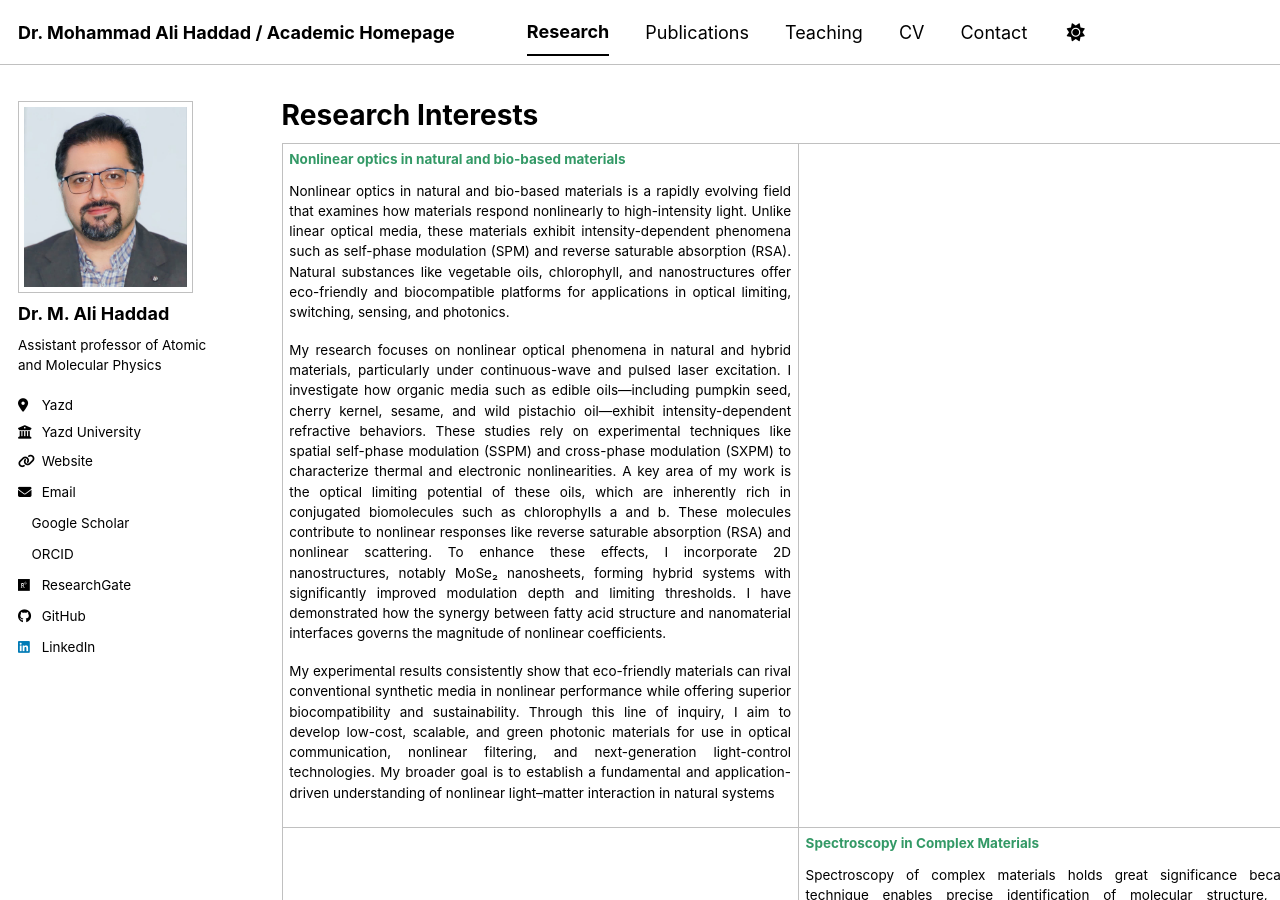
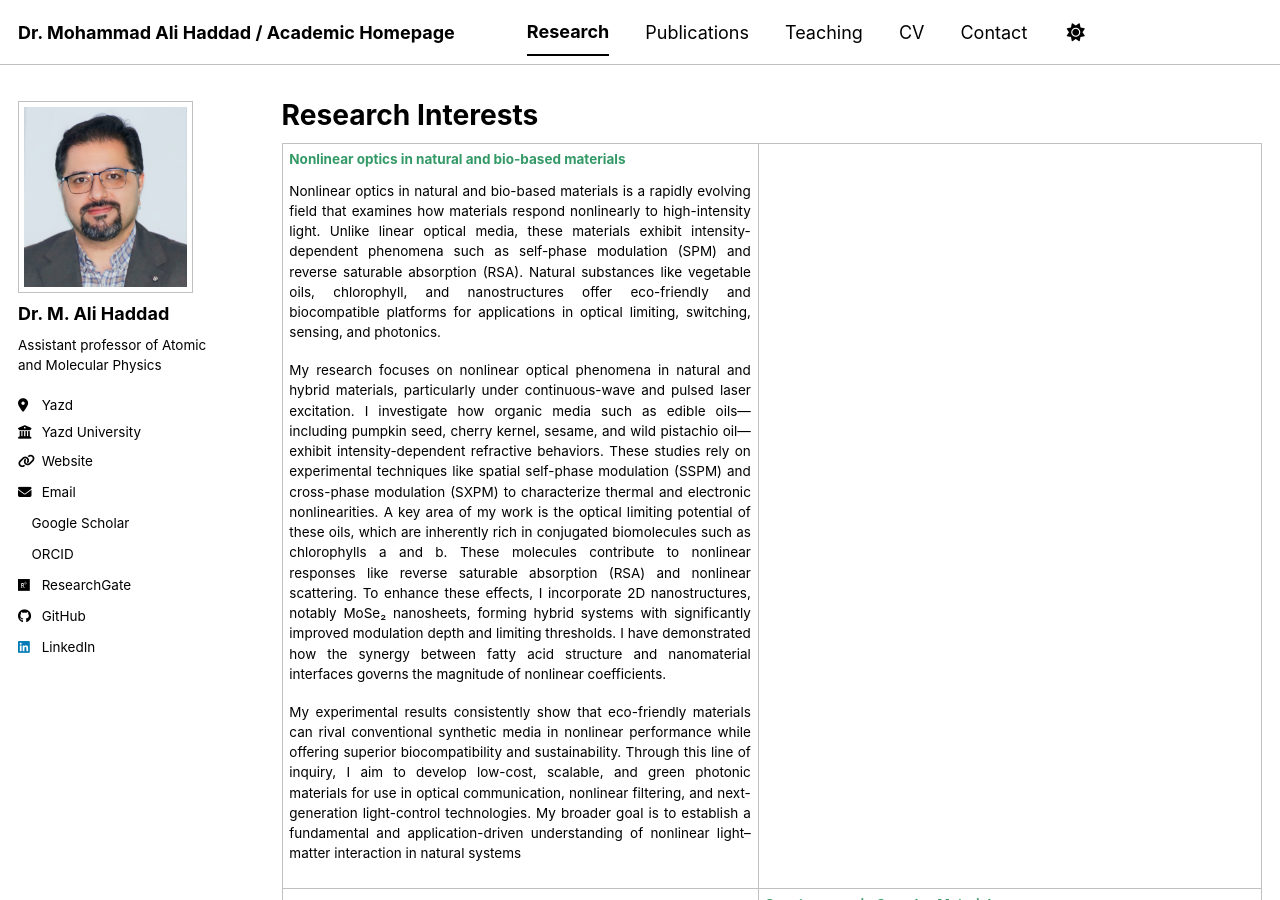
Before and after one commit to ma-haddad/ma-haddad.github.io, a Jekyll site: the page built from _pages/research.html, in a window 1280 px wide and 900 px high. Built offline with Jekyll 4.4.1, drawn with Linux system fonts in a browser that asks for light colours; a style sheet for code colours, icons or effects is not loaded.

Commit message:
Update research.html

```diff
--- a/_pages/research.html
+++ b/_pages/research.html
@@ -5,7 +5,7 @@ permalink: /research/
 author_profile: true
 ---
 
-<table style="height: 96px; width: 1065px;">
+<table style="width: 100%;">
 <tbody>
 <tr style="height: 384px;">
 <td style="width: 508.5px; height: 384px;">
```
